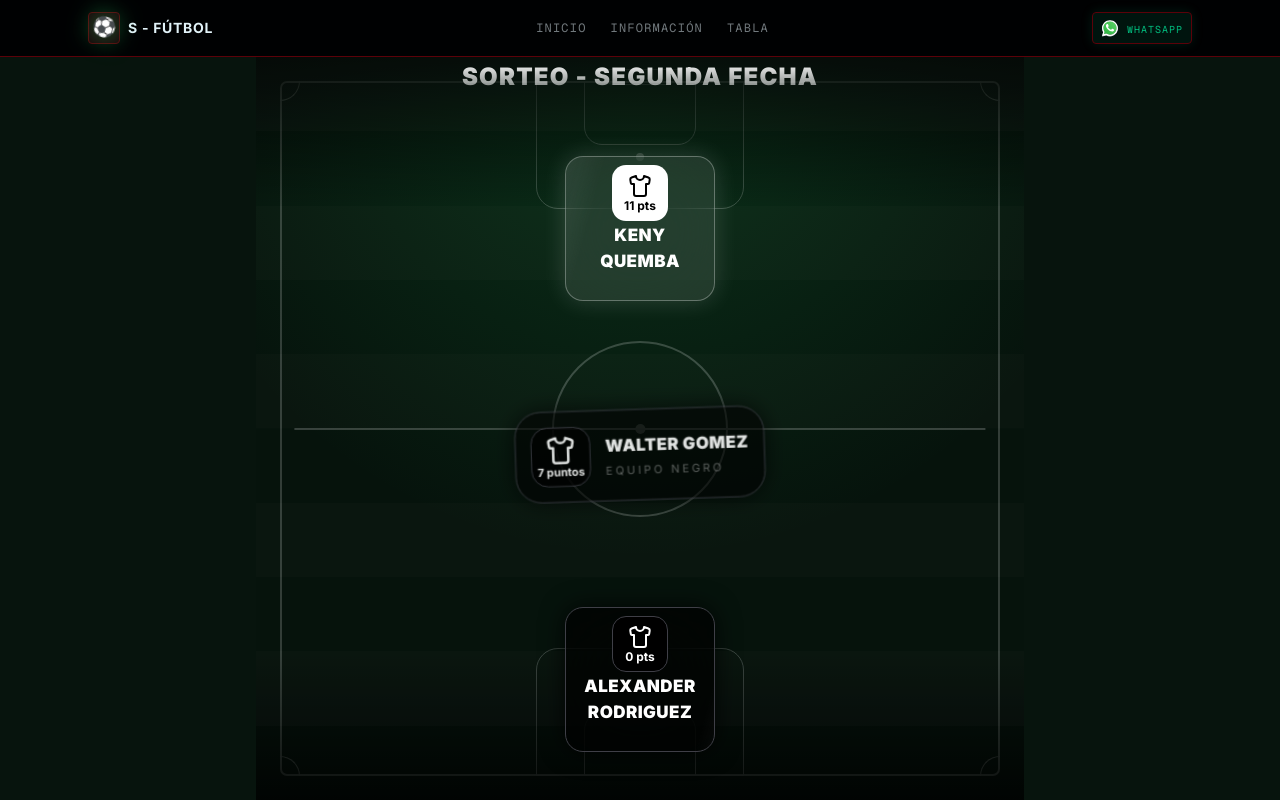
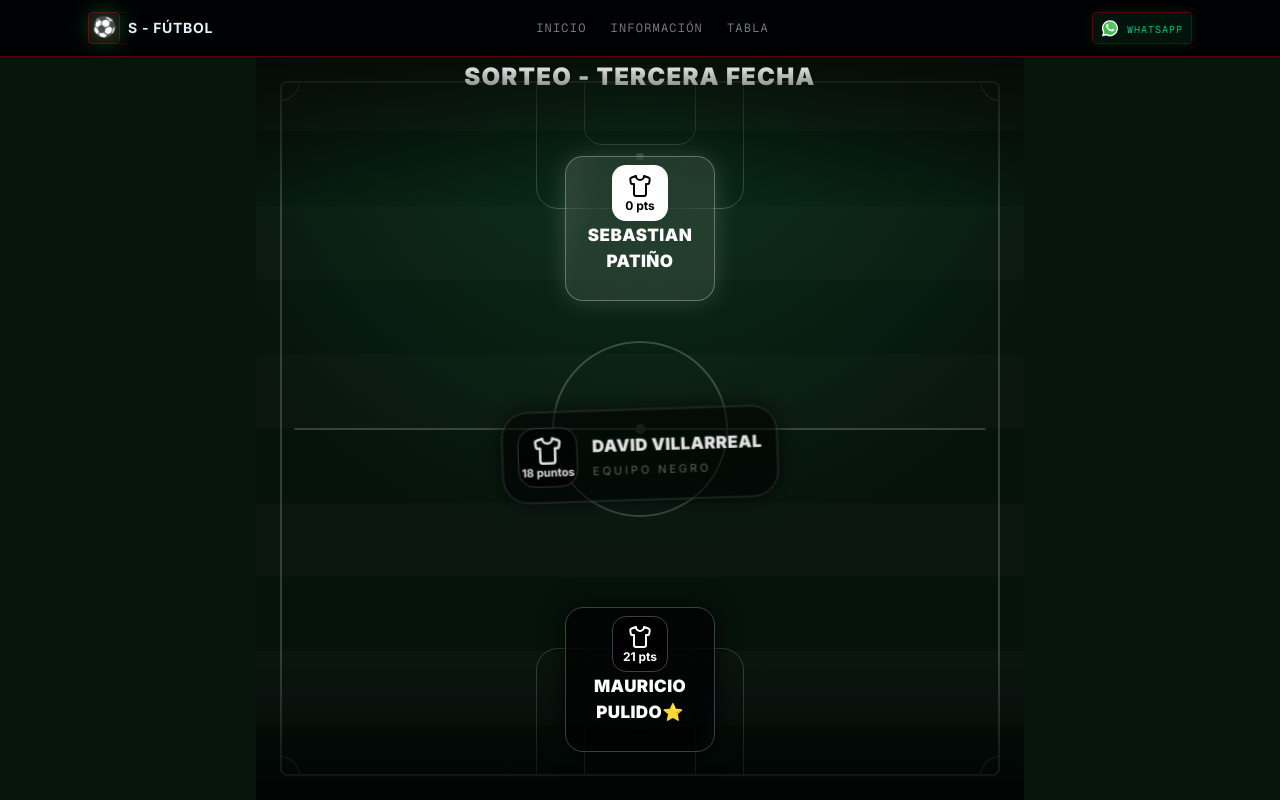
Before and after one commit to Wida7/s-futbol, a Next.js app: page /team-draw in a window 1280 px wide. Built offline with nearby package versions, Linux system fonts and the light colour scheme.

Commit message:
Tercera fecha

```diff
--- a/app/team-draw/data.ts
+++ b/app/team-draw/data.ts
@@ -6,55 +6,55 @@ export interface Player {
 	mvp?: boolean
 }
 
-export const MATCH_ID = 'fecha-2'
-export const tittle = "SORTEO - SEGUNDA FECHA"
+export const MATCH_ID = 'fecha-3'
+export const tittle = "SORTEO - TERCERA FECHA"
 
 export const players: Player[] = [
 	{ id: 1, equipo: 'negro',
-		nombre: 'Alexander Rodriguez', puntos: 0 },
+		nombre: 'Mauricio Pulido⭐', puntos: 21, mvp: true },
 
 	{ id: 2, equipo: 'blanco',
-		nombre: 'Keny Quemba', puntos: 11 },
+		nombre: 'Sebastian Patiño', puntos: 0 },
 
 	{ id: 3, equipo: 'negro',
-		nombre: 'Walter Gomez', puntos: 7 },
+		nombre: 'David Villarreal', puntos: 18 },
 
 	{ id: 4, equipo: 'blanco',
-		nombre: 'Alejandro Colmenares', puntos: 11 },
+		nombre: 'Fabio Garcia', puntos: 17 },
 
 	{ id: 5, equipo: 'negro',
-		nombre: 'Nicolás Chacón', puntos: 0 },
+		nombre: 'Freddy', puntos: 0 },
 
 	{ id: 6, equipo: 'blanco',
-		nombre: 'Jhankarlo Gómez ⭐', puntos: 10, mvp: true },
+		nombre: 'Jean Ramos', puntos: 16 },
 
 	{ id: 7, equipo: 'negro',
-		nombre: 'Jean Ramos', puntos: 7 },
+		nombre: 'Juan David', puntos: 0 },
 
 	{ id: 8, equipo: 'blanco',
-		nombre: 'Javier', puntos: 0 },
+		nombre: 'Keny Quemba', puntos: 19 },
 
 	{ id: 9, equipo: 'negro',
-		nombre: 'Daniel Saavedra', puntos: 7 },
+		nombre: 'Jhon Guzman', puntos: 13 },
 
 	{ id: 10, equipo: 'blanco',
-		nombre: 'Alex Quiroga', puntos: 0 },
+		nombre: 'Daniel Saavedra', puntos: 16 },
 
 	{ id: 11, equipo: 'negro',
-		nombre: 'Mauricio Pulido', puntos: 9 },
+		nombre: 'Alejandro Colmenares', puntos: 12 },
 
 	{ id: 12, equipo: 'blanco',
-		nombre: 'Andrés Gómez', puntos: 7 },
+		nombre: 'Gabriel Arias', puntos: 0 },
 
 	{ id: 13, equipo: 'negro',
-		nombre: 'Reinel Capera', puntos: 0 },
+		nombre: 'Jeisson Linares', puntos: 13 },
 
 	{ id: 14, equipo: 'blanco',
-		nombre: 'Jeisson Linares', puntos: 7 },
+		nombre: 'Walter Gomez', puntos: 16 },
 
 	{ id: 15, equipo: 'negro',
-		nombre: 'Fabio Garcia', puntos: 9 },
+		nombre: 'CUPO DISPONIBLE', puntos: 0 },
 
 	{ id: 16, equipo: 'blanco',
-		nombre: 'Jhon Guzman', puntos: 7 },
+		nombre: 'CUPO DISPONIBLE', puntos: 0 },
 ]
```
